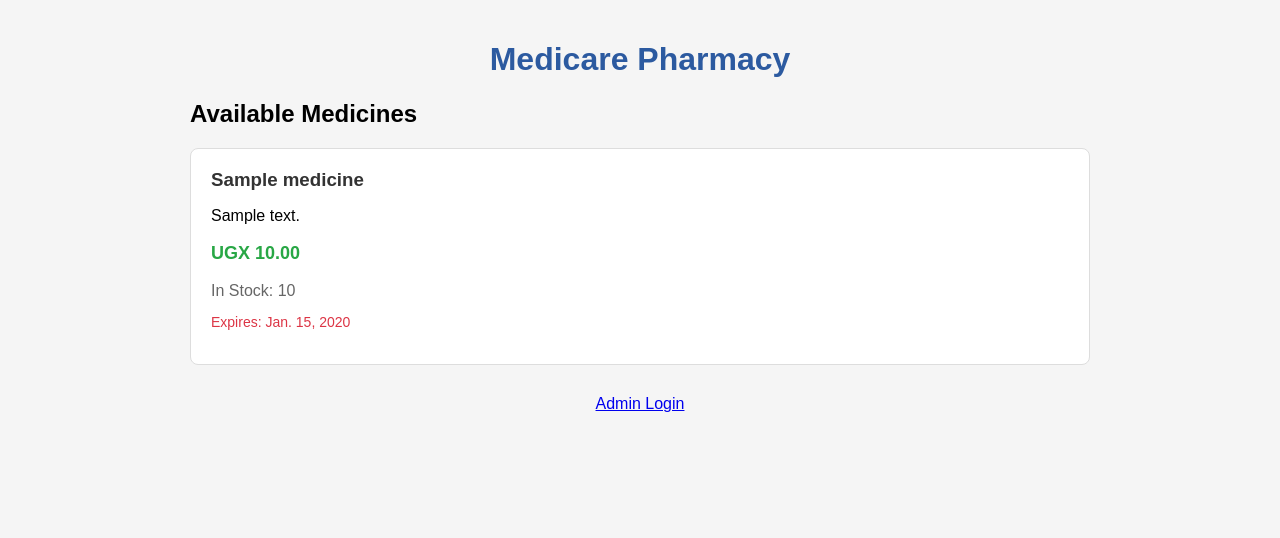
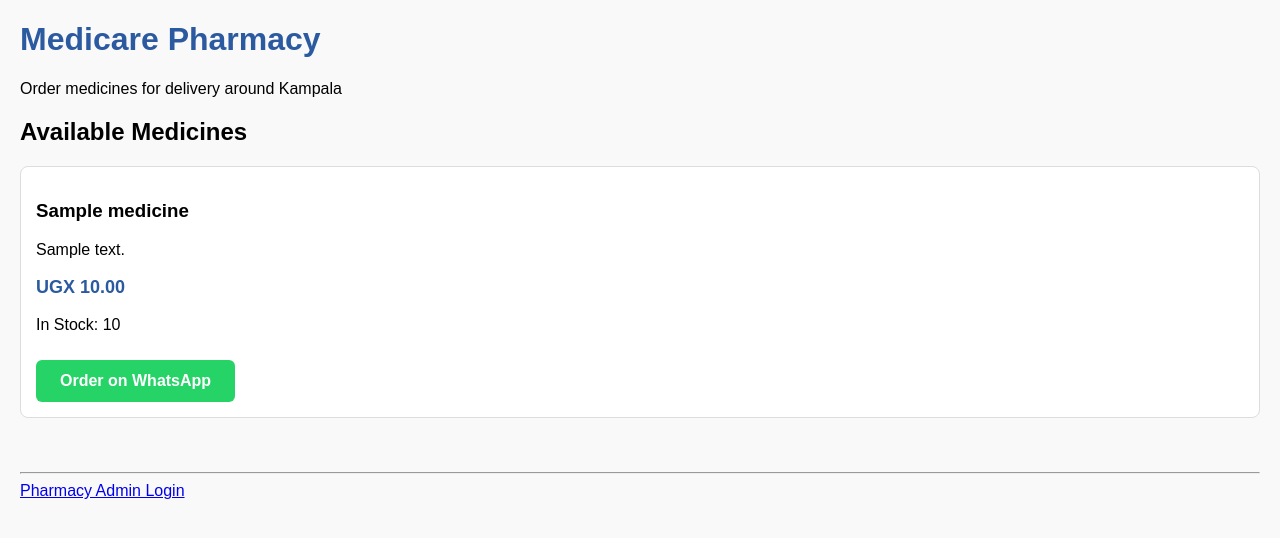
Before and after one commit to shyshope-debug/Medicare-, a Django app: template templates/pharmacy/home.html in a window 1280 px wide. Shown: the top 538 px of the page. Run offline with Django 5.2, Linux system fonts and the light colour scheme; the template is opened without the code that fills it: values that come from a table or form of the project are taken from there, others are empty; tables that the repository leaves empty hold one stand-in row (values such as "Sample post").

Commit message:
Refactor home.html for improved layout and styling

```diff
--- a/templates/pharmacy/home.html
+++ b/templates/pharmacy/home.html
@@ -2,41 +2,67 @@
 <html>
 <head>
     <title>Medicare Pharmacy</title>
+    <meta charset="utf-8">
     <meta name="viewport" content="width=device-width, initial-scale=1">
     <style>
-        body { font-family: Arial, sans-serif; max-width: 900px; margin: 0 auto; padding: 20px; background: #f5f5f5; }
-        h1 { color: #2c5aa0; text-align: center; }
-        .medicine { background: white; border: 1px solid #ddd; padding: 20px; margin: 15px 0; border-radius: 8px; }
-        .medicine h3 { margin: 0 0 10px 0; color: #333; }
-        .price { color: #28a745; font-weight: bold; font-size: 18px; }
-        .stock { color: #666; margin: 5px 0; }
-        .expiry { color: #dc3545; font-size: 14px; }
-        .empty { text-align: center; padding: 40px; color: #666; }
-        .admin-link { text-align: center; margin-top: 30px; }
+        body { font-family: Arial, sans-serif; margin: 20px; background: #f9f9f9; }
+        h1 { color: #2c5aa0; }
+        .medicine {
+            border: 1px solid #ddd;
+            padding: 15px;
+            margin: 10px 0;
+            border-radius: 8px;
+            background: white;
+        }
+        .whatsapp-btn {
+            background: #25D366;
+            color: white;
+            padding: 12px 24px;
+            text-decoration: none;
+            border-radius: 6px;
+            display: inline-block;
+            margin-top: 10px;
+            font-weight: bold;
+        }
+        .out-of-stock { color: red; font-weight: bold; }
+        .price { font-size: 18px; color: #2c5aa0; }
     </style>
 </head>
 <body>
     <h1>Medicare Pharmacy</h1>
+    <p>Order medicines for delivery around Kampala</p>
     <h2>Available Medicines</h2>
 
+    {% if medicines %}
         {% for medicine in medicines %}
             <div class="medicine">
                 <h3>{{ medicine.name }}</h3>
-        {% if medicine.description %}
                 <p>{{ medicine.description }}</p>
+                <p class="price"><strong>UGX {{ medicine.price }}</strong></p>
+
+                {% if medicine.stock_quantity > 0 %}
+                    <p>In Stock: {{ medicine.stock_quantity }}</p>
+                    <a class="whatsapp-btn"
+                       href="https://wa.me/256748348701?text=Hi%20Medicare%20Pharmacy,%20I%20want%20to%20order:%20{{ medicine.name }}%20-%20UGX%20{{ medicine.price }}.%20Qty:%201"
+                       target="_blank">
+                       Order on WhatsApp
+                    </a>
+                {% else %}
+                    <p class="out-of-stock">Out of Stock</p>
                 {% endif %}
-        <p class="price">UGX {{ medicine.price }}</p>
-        <p class="stock">In Stock: {{ medicine.stock_quantity }}</p>
-        <p class="expiry">Expires: {{ medicine.expiry_date }}</p>
-    </div>
-    {% empty %}
-    <div class="empty">
-        <p>No medicines available right now.</p>
             </div>
         {% endfor %}
+    {% else %}
+        <p>No medicines available right now.</p>
+        <a class="whatsapp-btn"
+           href="https://wa.me/256748348701?text=Hi%20Medicare%20Pharmacy,%20do%20you%20have%20stock?"
+           target="_blank">
+           Check Availability on WhatsApp
+        </a>
+    {% endif %}
 
-    <div class="admin-link">
-        <a href="/admin">Admin Login</a>
-    </div>
+    <br><br>
+    <hr>
+    <a href="/admin">Pharmacy Admin Login</a>
 </body>
     </html>
```
Lines whose indentation alone changed are shown as unchanged.
